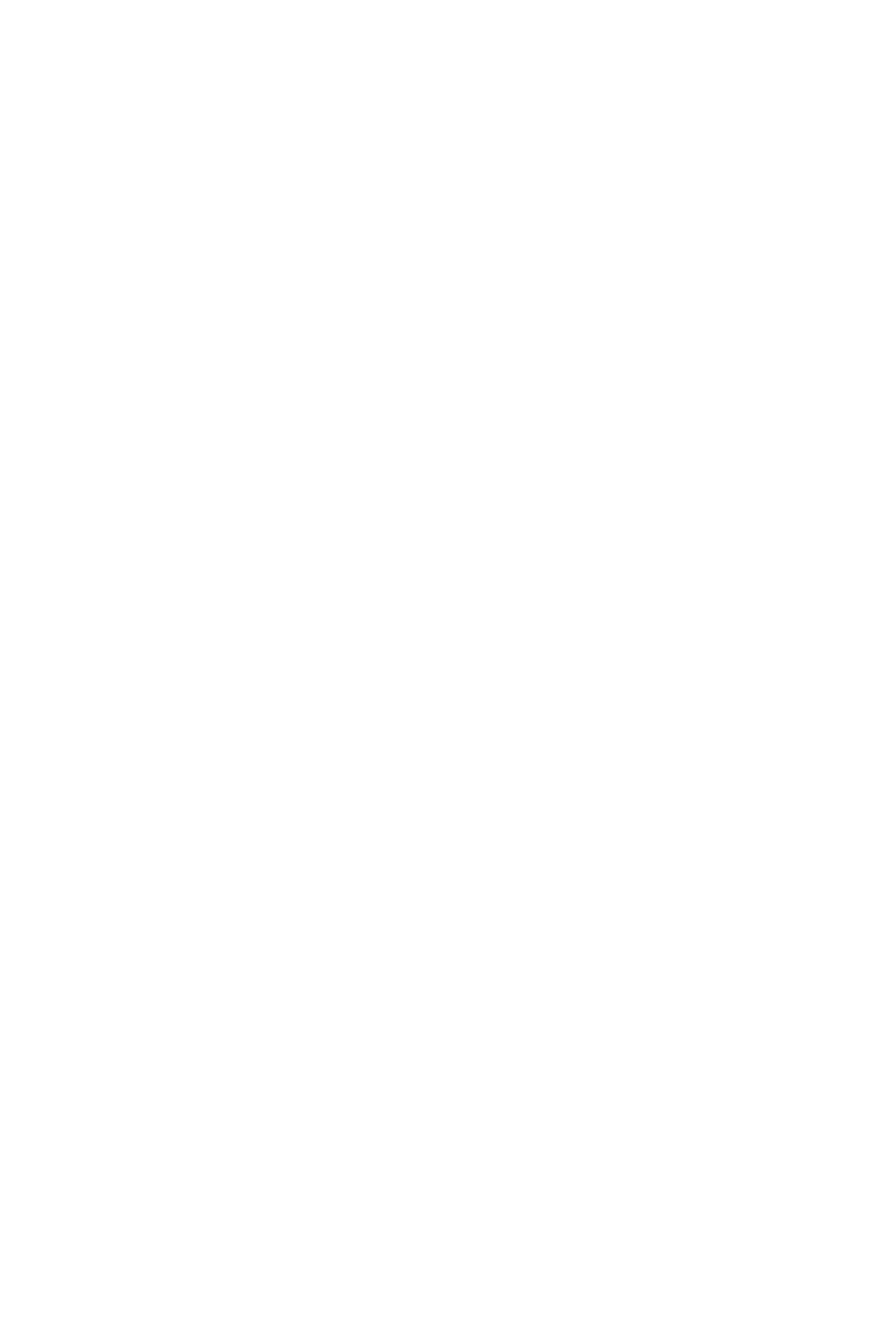
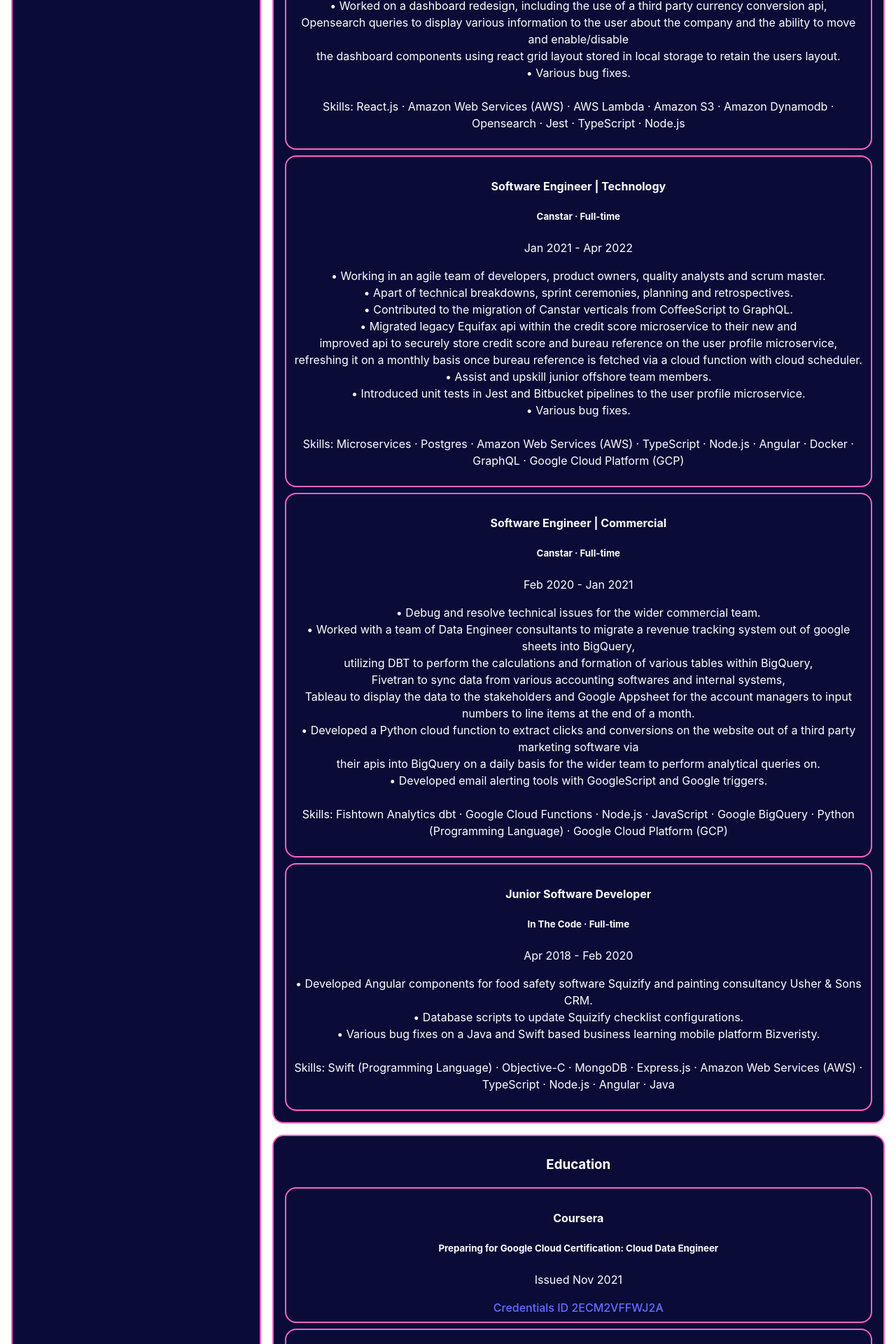
Before and after one commit to KaitlynParsons/kaitlynparsons.github.io, a React (Vite) app: page / in a window 1280 px wide. Shown: the part 880-2800 px from the top of the page at 70% size. Before the commit the page ends 800 px from the top, so only its background shows below. Built offline with nearby package versions, Linux system fonts and the light colour scheme.

Commit message:
Experience and Education

```diff
--- /dev/null
+++ b/src/components/layouts/GenericCard/GenericCard.tsx
@@ -0,0 +1,25 @@
+import { IGenericCardProps } from "../../../interfaces/GenericCardProps";
+import Card from "../Card/Card";
+import "./GenericCard.scss";
+
+const GenericCard = ({
+  headline,
+  duration,
+  location,
+  description,
+  link,
+}: IGenericCardProps): JSX.Element => {
+  const { title, subtitle } = headline;
+  return (
+    <Card>
+      <h4>{title}</h4>
+      <h5>{subtitle}</h5>
+      <p>{duration}</p>
+      {location && <p>{location}</p>}
+      {description && <p>{description}</p>}
+      {link && <a href={link.url} target="_blank">{link.text}</a>}
+    </Card>
+  );
+};
+
+export default GenericCard;
--- a/src/components/pages/Home/Education/Education.tsx
+++ b/src/components/pages/Home/Education/Education.tsx
@@ -1,11 +1,50 @@
+import { IGenericCardProps } from "../../../../interfaces/GenericCardProps";
+import GenericCard from "../../../layouts/GenericCard/GenericCard";
 import "./Education.scss";
 
+const education: IGenericCardProps[] = [
+  {
+    headline: {
+      title: "Coursera",
+      subtitle: "Preparing for Google Cloud Certification: Cloud Data Engineer",
+    },
+    duration: "Issued Nov 2021",
+    link: {
+      url: "https://www.coursera.org/account/accomplishments/specialization/certificate/2ECM2VFFWJ2A",
+      text: "Credentials ID 2ECM2VFFWJ2A",
+    },
+  },
+  {
+    headline: {
+      title: "TAFE Queensland",
+      subtitle: "Diploma, Software Development",
+    },
+    duration: "2018 - 2018",
+  },
+  {
+    headline: {
+      title: "Pine Rivers State High School",
+      subtitle: "Queensland Certificate of Education",
+    },
+    duration: "Jan 2012 - Nov 2016",
+  },
+];
+
 const Education = () => {
-    return (
-        <div>
-            <h3>Education</h3>
-        </div>
-    )
-}
+  return (
+    <div>
+      <h3>Education</h3>
+      {education.map((ed: IGenericCardProps, index: number) => (
+        <GenericCard
+          key={index}
+          headline={ed.headline}
+          duration={ed.duration}
+          description={ed.description}
+          link={ed.link}
+        />
+      ))}
+    </div>
+  );
+};
 
 export default Education;
--- a/src/components/pages/Home/Experience/Experience.tsx
+++ b/src/components/pages/Home/Experience/Experience.tsx
@@ -1,13 +1,84 @@
-import { useState } from "react";
+import { IGenericCardProps } from "../../../../interfaces/GenericCardProps";
+import GenericCard from "../../../layouts/GenericCard/GenericCard";
 import "./Experience.scss";
 
+const experience: IGenericCardProps[] = [
+    {
+        headline: {title: 'Full Stack Engineer', subtitle: 'Findex · Full-time'},
+        duration: 'Aug 2022 - Present',
+        location: 'Remote',
+        description: 'Skills: Amazon Web Services (AWS) · AWS Lambda · Amazon S3 · Jest · TypeScript · Node.js · Angular'
+    },
+    {
+        headline: {title: 'Software Engineer', subtitle: 'Paytron · Full-time'},
+        duration: 'Apr 2022 - Aug 2022',
+        location: 'Remote',
+        description: `• I worked on a virtual cards program built from scratch in 3 months,
+        including the ability to upload and delete receipts and supporting documentation to card transactions,
+        Opensearch queries and aggregations of card data to display to the end user.
+        • Worked on a dashboard redesign, including the use of a third party currency conversion api,
+        Opensearch queries to display various information to the user about the company and the ability to move and enable/disable
+        the dashboard components using react grid layout stored in local storage to retain the users layout.
+        • Various bug fixes.\n
+        Skills: React.js · Amazon Web Services (AWS) · AWS Lambda · Amazon S3 · Amazon Dynamodb · Opensearch · Jest · TypeScript · Node.js`
+    },
+    {
+        headline: {title: 'Software Engineer | Technology', subtitle: 'Canstar · Full-time'},
+        duration: 'Jan 2021 - Apr 2022',
+        location: 'Brisbane, Queensland, Australia',
+        description: `• Working in an agile team of developers, product owners, quality analysts and scrum master.
+        • Apart of technical breakdowns, sprint ceremonies, planning and retrospectives.
+        • Contributed to the migration of Canstar verticals from CoffeeScript to GraphQL.
+        • Migrated legacy Equifax api within the credit score microservice to their new and
+        improved api to securely store credit score and bureau reference on the user profile microservice,
+        refreshing it on a monthly basis once bureau reference is fetched via a cloud function with cloud scheduler.
+        • Assist and upskill junior offshore team members.
+        • Introduced unit tests in Jest and Bitbucket pipelines to the user profile microservice.
+        • Various bug fixes.\n
+        Skills: Microservices · Postgres · Amazon Web Services (AWS) · TypeScript · Node.js · Angular · Docker · GraphQL · Google Cloud Platform (GCP)`
+    },
+    {
+        headline: {title: 'Software Engineer | Commercial', subtitle: 'Canstar · Full-time'},
+        duration: 'Feb 2020 - Jan 2021',
+        location: 'Brisbane, Queensland, Australia',
+        description: `• Debug and resolve technical issues for the wider commercial team.
+        • Worked with a team of Data Engineer consultants to migrate a revenue tracking system out of google sheets into BigQuery,
+        utilizing DBT to perform the calculations and formation of various tables within BigQuery,
+        Fivetran to sync data from various accounting softwares and internal systems,
+        Tableau to display the data to the stakeholders and Google Appsheet for the account managers to input numbers to line items at the end of a month.
+        • Developed a Python cloud function to extract clicks and conversions on the website out of a third party marketing software via
+        their apis into BigQuery on a daily basis for the wider team to perform analytical queries on.
+        • Developed email alerting tools with GoogleScript and Google triggers.\n
+        Skills: Fishtown Analytics dbt · Google Cloud Functions · Node.js · JavaScript · Google BigQuery · Python (Programming Language) · Google Cloud Platform (GCP)
+        `
+    },
+    {
+        headline: {title: 'Junior Software Developer', subtitle: 'In The Code · Full-time'},
+        duration: 'Apr 2018 - Feb 2020',
+        location: 'Gold Coast, Queensland, Australia',
+        description: `• Developed Angular components for food safety software Squizify and painting consultancy Usher & Sons CRM.
+        • Database scripts to update Squizify checklist configurations.
+        • Various bug fixes on a Java and Swift based business learning mobile platform Bizveristy.\n
+        Skills: Swift (Programming Language) · Objective-C · MongoDB · Express.js · Amazon Web Services (AWS) · TypeScript · Node.js · Angular · Java
+        `
+    }
+]
+
 const Experience = () => {
-    const [experience, setExperience] = useState([]);
-    return (
-        <div>
-            <h3>Experience</h3>
-        </div>
-    )
-}
+  return (
+    <div>
+      <h3>Experience</h3>
+      {experience.map((exp: IGenericCardProps, index: number) => (
+        <GenericCard
+          key={index}
+          headline={exp.headline}
+          duration={exp.duration}
+          description={exp.description}
+          link={exp.link}
+        />
+      ))}
+    </div>
+  );
+};
 
 export default Experience;
--- a/src/components/pages/Home/Home.scss
+++ b/src/components/pages/Home/Home.scss
@@ -1,10 +1,10 @@
 .wrapper {
   display: grid;
-  grid-template-columns: 1fr 1fr 1fr;
+  grid-template-columns: 0.5fr 2.5fr;
   grid-template-areas:
-    "hd hd hd"
-    "sd main main"
-    "sd ft ft";
+    "hd hd"
+    "sd main"
+    "sd ft";
 }
 
 @media only screen and (max-width: 768px) {
--- a/src/index.scss
+++ b/src/index.scss
@@ -2,6 +2,7 @@
   font-family: Inter, system-ui, Avenir, Helvetica, Arial, sans-serif;
   line-height: 1.5;
   font-weight: 400;
+  white-space: pre-line;
 
   color-scheme: light dark;
   color: white;
--- /dev/null
+++ b/src/interfaces/GenericCardProps.ts
@@ -0,0 +1,13 @@
+export interface IGenericCardProps {
+  headline: {
+    title: string;
+    subtitle: string;
+  };
+  duration: string;
+  location?: string;
+  description?: string;
+  link?: {
+    text: string;
+    url: string;
+  };
+}
```
Also changed, not shown: src/components/layouts/GenericCard/GenericCard.scss (added).
